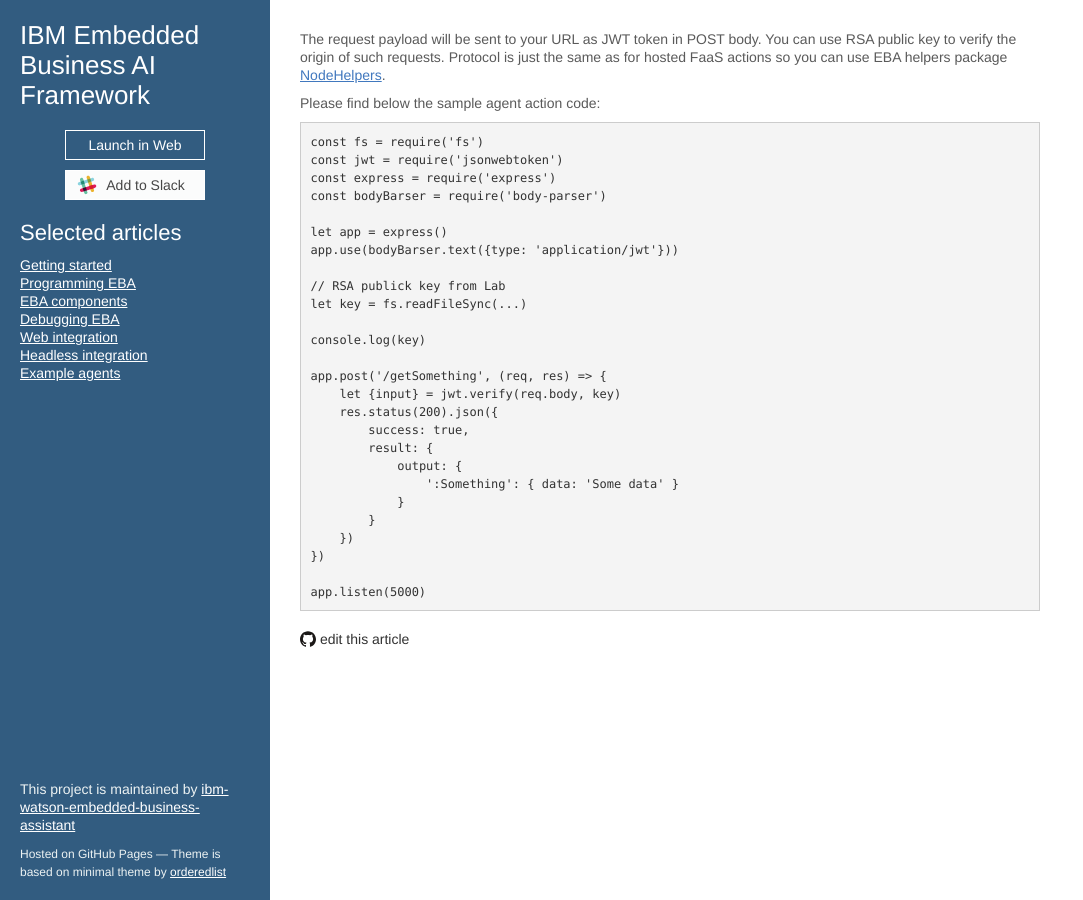
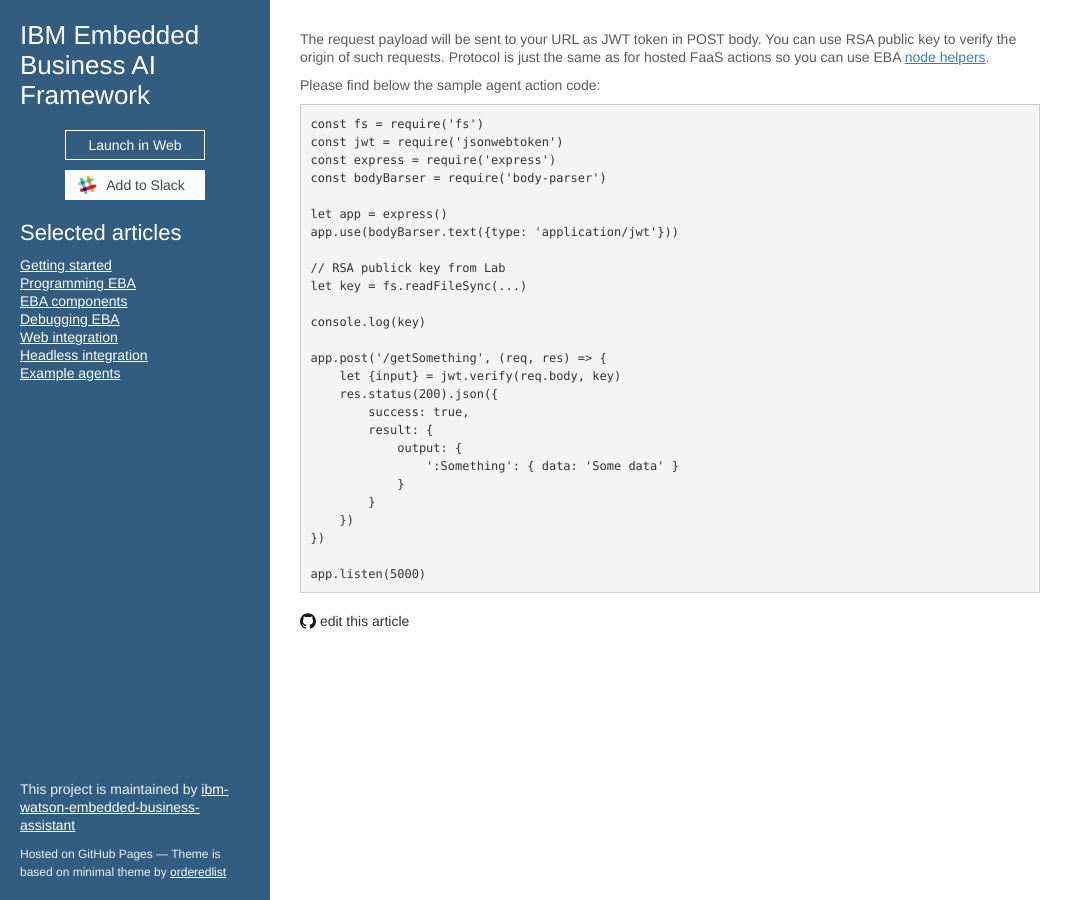
Before and after one commit to ibm-watson-embedded-business-assistant/eba-example-agents, a Jekyll site: the page built from docs/lab/ExternalRuntime.md, in a window 1280 px wide. Shown: the whole page, without its empty margins (0-1083 px from the left). Built offline with Jekyll 4.4.1, drawn with Linux system fonts in a browser that asks for light colours; our own code applies the rules of GitHub Pages for plain Markdown files; the repository's description, which GitHub fills in, is left out.

Commit message:
Update ExternalRuntime.md

```diff
--- a/docs/lab/ExternalRuntime.md
+++ b/docs/lab/ExternalRuntime.md
@@ -1,4 +1,4 @@
-The request payload will be sent to your URL as JWT token in POST body. You can use RSA public key to verify the origin of such requests. Protocol is just the same as for hosted FaaS actions so you can use EBA helpers package [NodeHelpers](./NodeHelpers.md).
+The request payload will be sent to your URL as JWT token in POST body. You can use RSA public key to verify the origin of such requests. Protocol is just the same as for hosted FaaS actions so you can use EBA [node helpers](./NodeHelpers.md).
 
 Please find below the sample agent action code:
 
```
